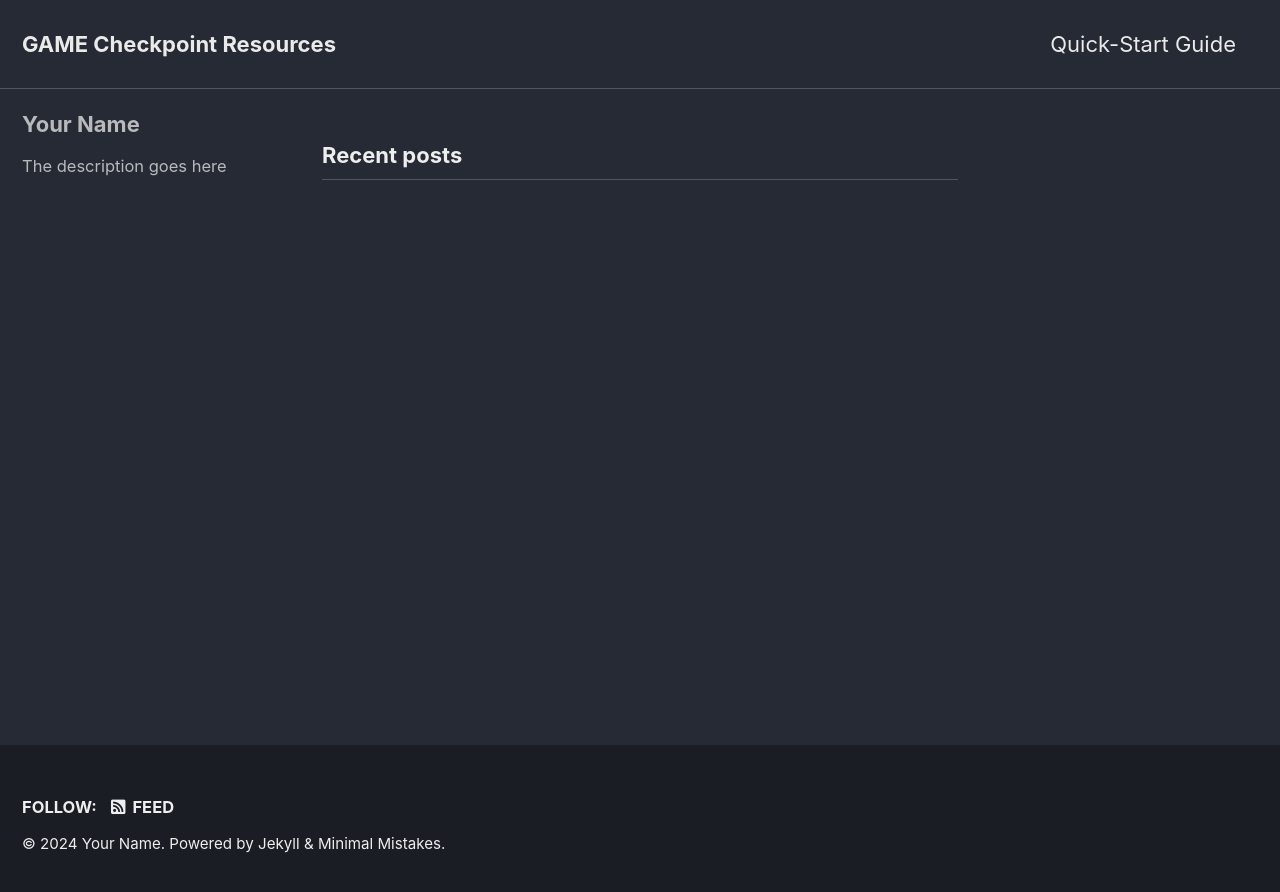
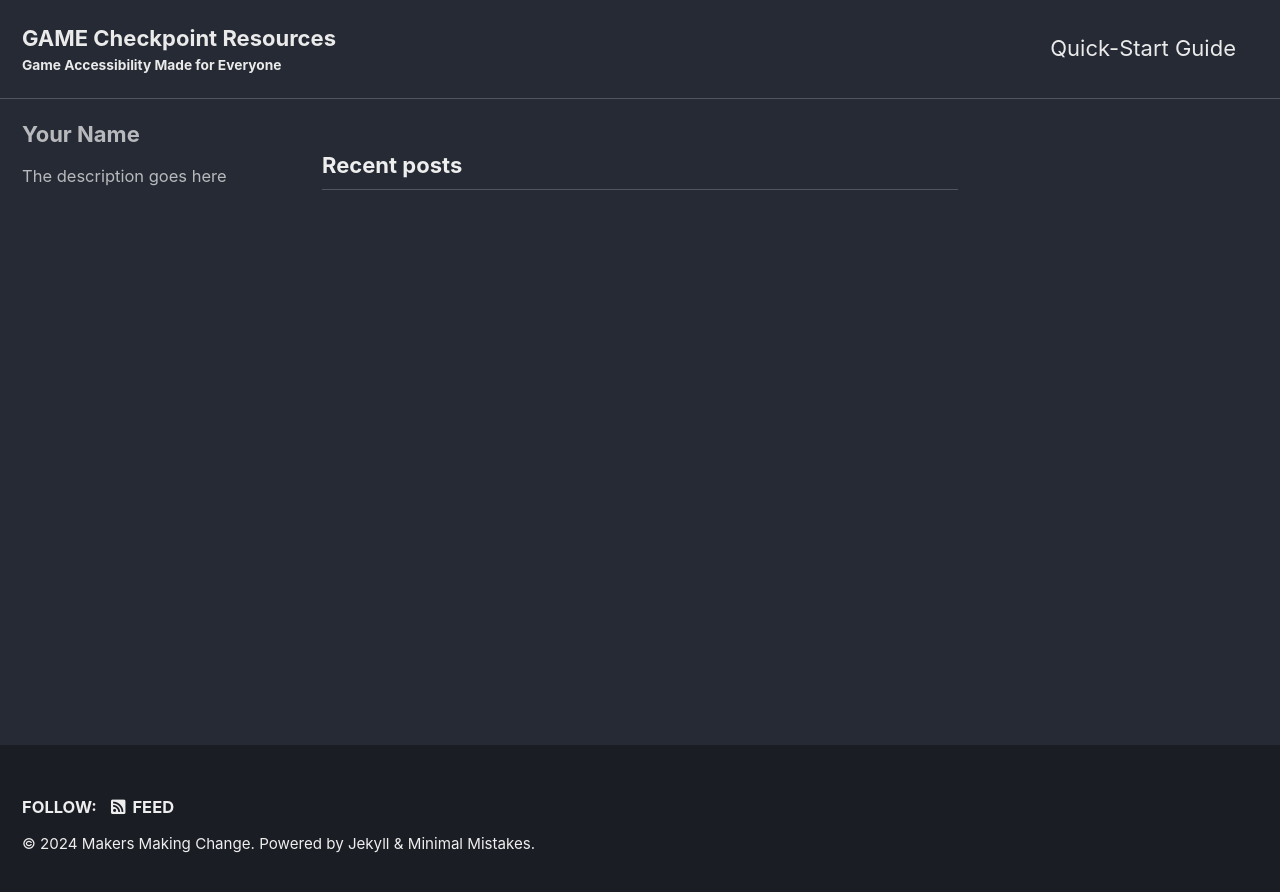
Before and after one commit to makersmakingchange/GAME-Checkpoints, a Jekyll site: the page built from index.html, in a window 1280 px wide. Shown: the top 892 px of the page. Built offline with Jekyll 4.4.1, drawn with Linux system fonts in a browser that asks for light colours; cached includes are drawn as plain includes; the list of posts is cut into pages by our own code.

Commit message:
Update _config.yml

```diff
--- a/_config.yml
+++ b/_config.yml
@@ -11,19 +11,18 @@
 # https://mmistakes.github.io/minimal-mistakes/docs/quick-start-guide/#installing-the-theme
 
 theme                  : "minimal-mistakes-jekyll"
-# remote_theme           : "mmistakes/minimal-mistakes"
 minimal_mistakes_skin    : "dark" # "air", "aqua", "contrast", "dark", "dirt", "neon", "mint", "plum", "sunrise"
 
 # Site Settings
 locale                   : "en-US"
 title                    : "GAME Checkpoint Resources"
 title_separator          : "-"
-subtitle                 : # site tagline that appears below site title in masthead
-name                     : "Your Name"
-description              : "An amazing website."
-url                      : # the base hostname & protocol for your site e.g. "https://mmistakes.github.io"
+subtitle                 : "Game Accessibility Made for Everyone"
+name                     : "Makers Making Change"
+description              : "Resources used to create GAME Checkpoints such as training materials, templates, and materials for centers."
+url                      : "https://makersmakingchange.github.io/GAME-Checkpoints/"
 baseurl                  : # the subpath of your site, e.g. "/blog"
-repository               : # GitHub username/repo-name e.g. "mmistakes/minimal-mistakes"
+repository               : "makersmakingchange/GAME-CHeckpoints"
 teaser                   : # path of fallback teaser image, e.g. "/assets/images/500x300.png"
 logo                     : # path of logo image to display in the masthead, e.g. "/assets/images/88x88.png"
 masthead_title           : # overrides the website title displayed in the masthead, use " " for no title
@@ -283,7 +282,7 @@ defaults:
       path: ""
       type: posts
     values:
-      layout: single
+      layout: splash
       author_profile: true
       read_time: true
       comments: # true
```
